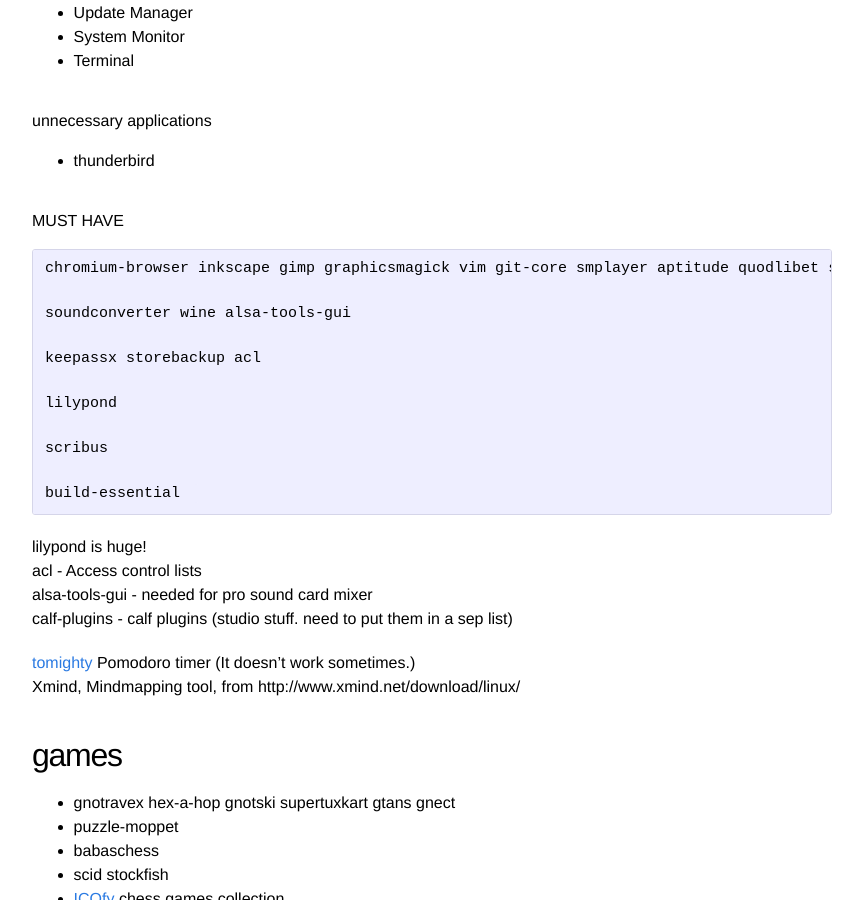
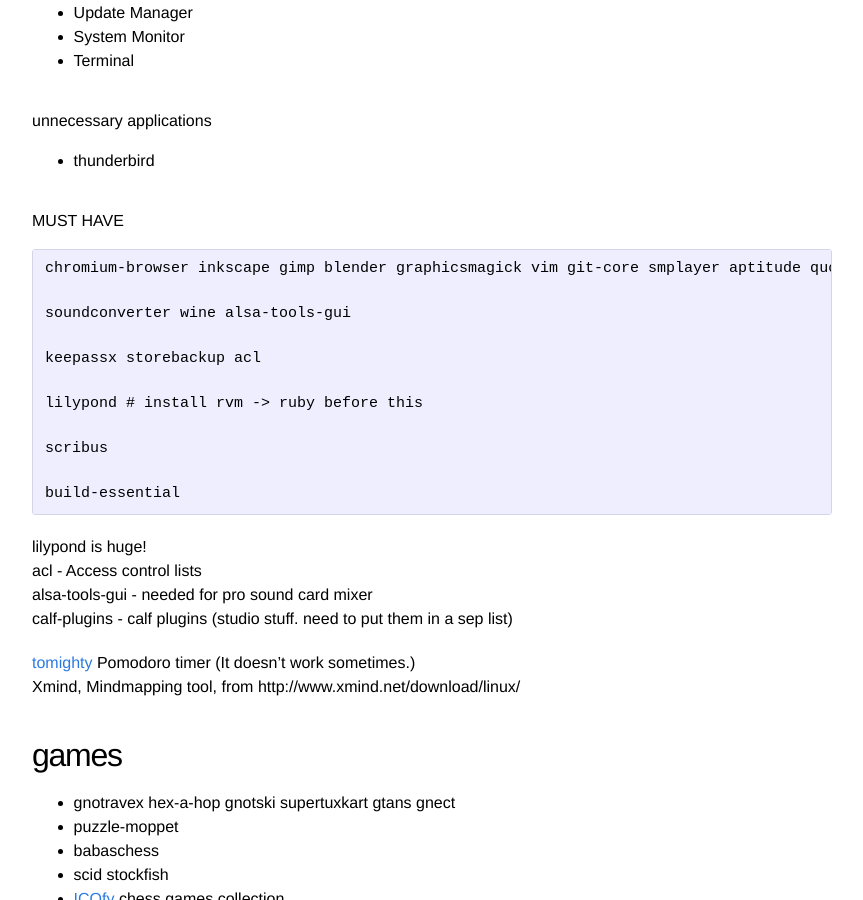
Before and after one commit to ananthp/kurippu, a Jekyll site: the page built from stuff-on-top-of-ubuntu.md, in a window 1280 px wide and 900 px high, scrolled down 317 px. Shown: the whole window, without its empty margins (208-1071 px from the left). Built offline with Jekyll 4.4.1, drawn with Linux system fonts in a browser that asks for light colours.

Commit message:
get rvm before installing lilypond
lilypond is the first package in the list that depends on ruby. Better to install rvm before getting lily?
https://rvm.io/rvm/install

````diff
--- a/stuff-on-top-of-ubuntu.md
+++ b/stuff-on-top-of-ubuntu.md
@@ -22,13 +22,13 @@ Remove libre office. Add ..
 # MUST HAVE
 
 ```
-chromium-browser inkscape gimp graphicsmagick vim git-core smplayer aptitude quodlibet scantailor lm-sensors terminator
+chromium-browser inkscape gimp blender graphicsmagick vim git-core smplayer aptitude quodlibet scantailor lm-sensors terminator
 
 soundconverter wine alsa-tools-gui
 
 keepassx storebackup acl
 
-lilypond
+lilypond # install rvm -> ruby before this
 
 scribus
 
````
